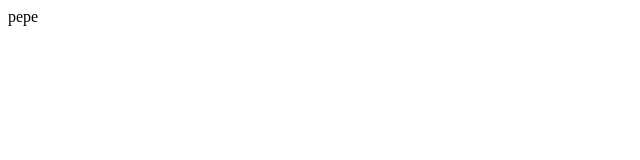
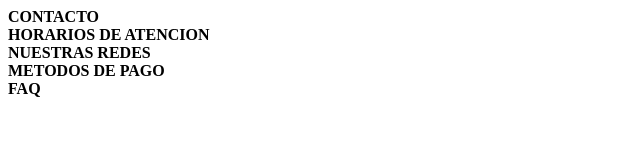
Before and after one commit to choqooz/grupo_4_eCommerceApp, a website: page uhSabadu/views/home.html in a window 1280 px wide. Shown: the whole page, without its empty margins (0-640 px from the left). Drawn offline with Linux system fonts and the light colour scheme.

Commit message:
agregando seccion footer

```diff
--- a/uhSabadu/views/home.html
+++ b/uhSabadu/views/home.html
@@ -7,13 +7,27 @@
 </head>
 <body>
     <header>
-        pepe
+
     </header>
     <main>
 
     </main>
     <footer>
-
+        <section>
+            <strong>CONTACTO</strong>
+        </section>
+        <section>
+            <strong>HORARIOS DE ATENCION</strong>
+        </section>
+        <section>
+            <strong>NUESTRAS REDES</strong>
+        </section>
+        <section>
+            <strong>METODOS DE PAGO</strong>
+        </section>
+        <section>
+            <strong>FAQ</strong>
+        </section>
     </footer>
 </body>
 </html>
```
Also changed, not shown: 1 other file.
